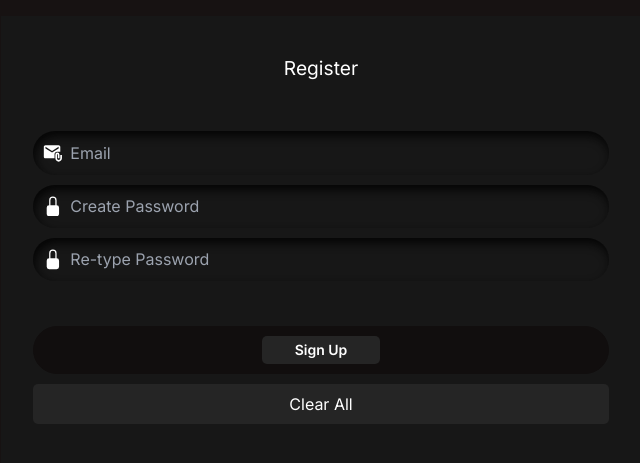
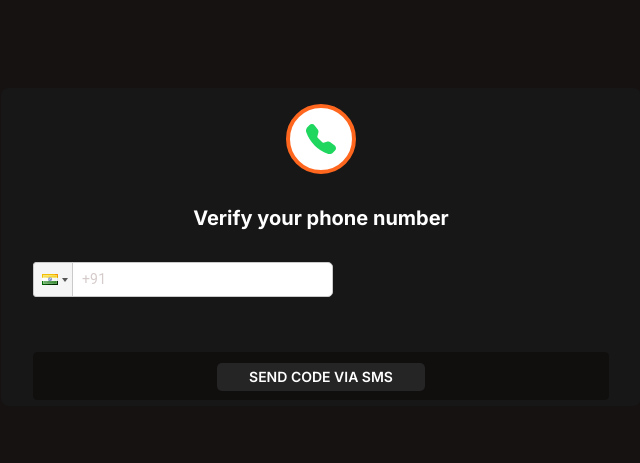
Before and after one commit to atulsingh369/esm-community, a Next.js app: page /Register in a window 1280 px wide. Shown: the part 153-616 px from the top of the page, without its empty margins (319-959 px from the left). Built offline with nearby package versions, Linux system fonts and the light colour scheme.

Commit message:
Updated Auth

```diff
--- a/package.json
+++ b/package.json
@@ -17,10 +17,12 @@
     "firebase": "^9.22.0",
     "next": "^13.4.4",
     "next-redux-wrapper": "^8.1.0",
+    "otp-input-react": "^0.3.0",
     "react": "^18.2.0",
     "react-dom": "^18.2.0",
     "react-google-button": "^0.7.2",
     "react-icons": "^4.9.0",
+    "react-phone-input-2": "^2.15.1",
     "react-redux": "^8.0.5",
     "react-router-dom": "^6.11.2",
     "react-toastify": "^9.1.3",
--- a/src/app/Register/Details/page.js
+++ b/src/app/Register/Details/page.js
@@ -67,10 +67,9 @@ const Details = () => {
 						<div className="field">
 							<BsFillTelephoneForwardFill className="input-icon" />
 							<input
-								placeholder="Phone No."
+								placeholder="Email"
 								className="input-field"
-								type="tel"
-								maxLength={10}
+								type="email"
 							/>
 						</div>
 						<div className="field">
--- a/src/app/Register/page.js
+++ b/src/app/Register/page.js
@@ -1,132 +1,150 @@
-import { MdAttachEmail } from "react-icons/md";
-import Link from "next/link";
+"use client";
+import { useRouter } from 'next/navigation';
+import { useState } from "react";
+import { ToastContainer, toast } from "react-toastify";
+import "react-toastify/dist/ReactToastify.css";
+import { doc, setDoc } from "firebase/firestore";
+import { RecaptchaVerifier, signInWithPhoneNumber, createUserWithEmailAndPassword, sendEmailVerification, updateProfile } from "firebase/auth";
+import { db, auth } from "../config";
+import { BsFillShieldLockFill, BsTelephoneFill } from "react-icons/bs";
+import { CgSpinner } from "react-icons/cg";
+import OtpInput from "otp-input-react";
+import PhoneInput from "react-phone-input-2";
+import "react-phone-input-2/lib/style.css";
 
 const RegisterForm = () => {
+	const router = useRouter();
+	const [loading, setLoading] = useState(false);
 
-	const signUp = async () => {
-		setLoading(true);
-		if (!curUser.email || !curUser.password) {
-			toast.error("Enter Required Details");
-			setCurUser({
-				name: "",
-				email: "",
-				password: "",
-			});
+	const [otp, setOtp] = useState("");
+	const [ph, setPh] = useState("");
+	const [showOTP, setShowOTP] = useState(false);
 
-			setLoading(false);
-			setPasswordType("password");
-			return;
-		}
-		try {
-			// await sendSignInLinkToEmail(auth, curUser.email, actionCodeSettings);
-			const credential = await createUserWithEmailAndPassword(
-				auth,
-				curUser.email,
-				curUser.password
+
+	const onCaptchVerify = () => {
+		if (!window.recaptchaVerifier) {
+			window.recaptchaVerifier = new RecaptchaVerifier(
+				"recaptcha-container",
+				{
+					size: "invisible",
+					callback: (response) => {
+						onSignup();
+					},
+					"expired-callback": () => { },
+				},
+				auth
 			);
-			const res = credential.user;
-			await updateProfile(res, {
-				displayName: curUser.email,
-			});
-			await sendEmailVerification(res);
-			await setDoc(doc(db, "users", res.email), {
-				uid: res.uid,
-				displayName: res.displayName,
-				photoURL: res.photoURL,
-				email: res.email,
-			});
-			setState(!state);
-			setCurUser({
-				email: "",
-				password: "",
-			});
-			const unsubscribe = onAuthStateChanged(auth, (currentUser) => {
-				if (currentUser && currentUser.uid === user.uid) {
-					currentUser.reload();
-					if (currentUser.emailVerified) {
-						// Email is verified, do nothing
-						unsubscribe(); // Stop listening for changes
-					} else {
-						// Email is not verified, delete the user
-						deleteDoc(doc(db, "users", user.email));
-						currentUser.delete();
-						toast.error("Email not verified, account deleted.");
-						unsubscribe(); // Stop listening for changes
 		}
 	}
-			});
-			toast.success("Registerd Succesfully");
-		} catch (error) {
-			toast.error(error.code);
-			console.log(error);
-			setCurUser({
-				email: "",
-				password: "",
+
+	const onSignup = async () => {
+		setLoading(true);
+		onCaptchVerify();
+
+		const appVerifier = window.recaptchaVerifier;
+
+		const formatPh = "+" + ph;
+
+		await signInWithPhoneNumber(auth, formatPh, appVerifier)
+			.then((confirmationResult) => {
+				window.confirmationResult = confirmationResult;
+				setLoading(false);
+				setShowOTP(true);
+				toast.success("OTP sended successfully!");
+			})
+			.catch((error) => {
+				toast.error(error);
+				setLoading(false);
 			});
 	}
-	};
+
+	const onOTPVerify = () => {
+		setLoading(true);
+		window.confirmationResult
+			.confirm(otp)
+			.then(async (res) => {
+				toast.success("Verified");
+				setLoading(false);
+				console.log(res.user);
+				await setDoc(doc(db, "request", res.user.phoneNumber), {
+					uid: res.user.uid,
+					phoneNumber: res.user.phoneNumber,
+				});
+				router.push("/Register/Details");
+			})
+			.catch((err) => {
+				toast.error(err);
+				setLoading(false);
+			});
+	}
 
 	return (
 		<>
 			<div className="flex flex-col justify-center items-center h-screen">
 				<div className="w-1/2">
-					<div className="form">
-						<p id="heading">Register</p>
 
-						<div className="field">
-							<MdAttachEmail className="input-icon" />
-							<input
-								autocomplete="off"
-								placeholder="Email"
-								className="input-field"
-								type="text"
-
-							/>
+					<div className="w-full form flex flex-col gap-4 rounded-lg p-4">
+						{showOTP ? (
+							<>
+								<div className="bg-white text-secondary border-4 border-[#FF671F] w-fit mx-auto p-4 rounded-full">
+									<BsFillShieldLockFill size={30} />
 								</div>
-						<div className="field">
-							<svg
-								className="input-icon"
-								xmlns="http://www.w3.org/2000/svg"
-								width="16"
-								height="16"
-								fill="currentColor"
-								viewBox="0 0 16 16"
+								<label
+									htmlFor="otp"
+									className="font-bold text-xl text-white text-center"
 								>
-								<path d="M8 1a2 2 0 0 1 2 2v4H6V3a2 2 0 0 1 2-2zm3 6V3a3 3 0 0 0-6 0v4a2 2 0 0 0-2 2v5a2 2 0 0 0 2 2h6a2 2 0 0 0 2-2V9a2 2 0 0 0-2-2z"></path>
-							</svg>
-							<input
-								placeholder="Create Password"
-								className="input-field"
-								type="password"
-							/>
+									Enter your OTP
+								</label>
+								<OtpInput
+									value={otp}
+									onChange={setOtp}
+									OTPLength={6}
+									otpType="number"
+									disabled={false}
+									autoFocus
+									className="opt-container "
+								></OtpInput>
+								<button
+									onClick={onOTPVerify}
+									className="btn w-full flex gap-1 items-center justify-center py-2.5 text-white rounded"
+								>
+									{loading && (
+										<CgSpinner size={20} className="mt-1 animate-spin" />
+									)}
+									<span className="button2">Verify OTP</span>
+								</button>
+							</>
+						) : (
+							<>
+									<div className="bg-white text-secondary border-4 border-[#FF671F] w-fit mx-auto p-4 rounded-full">
+									<BsTelephoneFill size={30} />
 								</div>
-						<div className="field">
-							<svg
-								className="input-icon"
-								xmlns="http://www.w3.org/2000/svg"
-								width="16"
-								height="16"
-								fill="currentColor"
-								viewBox="0 0 16 16"
+								<label
+									htmlFor=""
+									className="font-bold text-xl my-5 text-white text-center"
 								>
-								<path d="M8 1a2 2 0 0 1 2 2v4H6V3a2 2 0 0 1 2-2zm3 6V3a3 3 0 0 0-6 0v4a2 2 0 0 0-2 2v5a2 2 0 0 0 2 2h6a2 2 0 0 0 2-2V9a2 2 0 0 0-2-2z"></path>
-							</svg>
-							<input
-								placeholder="Re-type Password"
-								className="input-field"
-								type="password"
-							/>
+									Verify your phone number
+								</label>
+								<PhoneInput country={"in"} value={ph} onChange={setPh} />
+								<div id="recaptcha-container"
+									data-sitekey="6LcsaxsdAAAAAEBn0sPDCEncnU9564MisyRuDzD_"
+									data-callback="sendForm"
+									data-size="invisible">
 								</div>
-						<Link href="/Register/Details">
-							<div className="btn">
-								<button className="button2">
-									Sign Up
+								<button
+									onClick={onSignup}
+									className="w-full btn flex gap-1 items-center justify-center py-2.5 text-white rounded"
+								>
+									{loading && (
+										<CgSpinner size={20} className="mt-1 animate-spin" />
+									)}
+									<span className="button2">Send code via SMS</span>
 								</button>
-							</div>
-						</Link>
-						<button className="button3">Clear All</button>
+							</>
+						)}
 					</div>
 				</div>
+				<ToastContainer />
 			</div>
 		</>
 	);
```
Also changed, not shown: 1 other file (tests, documents, lock files or other folders). Lines whose indentation alone changed are shown as unchanged.
